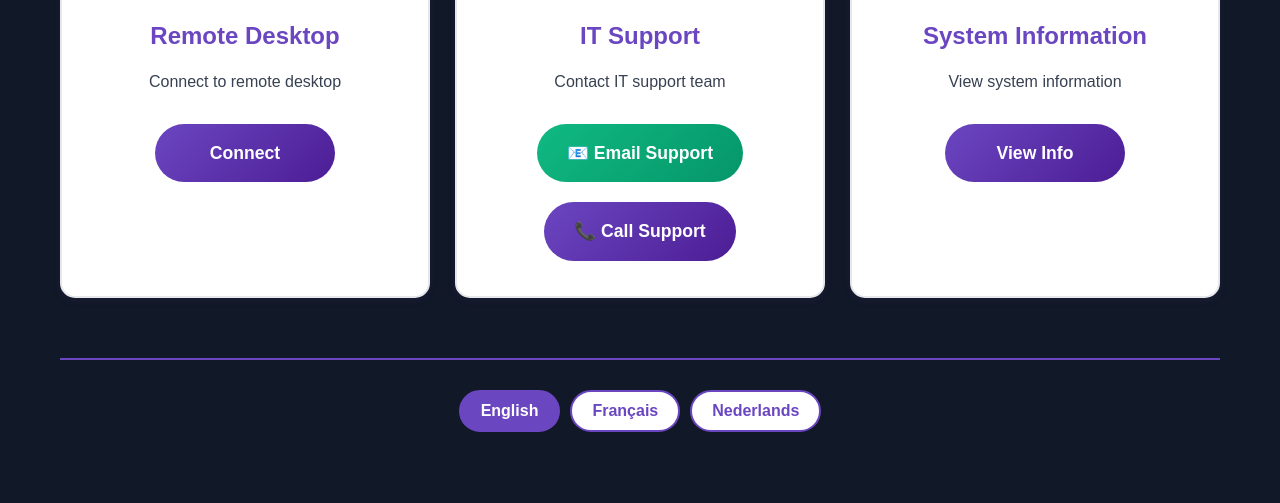
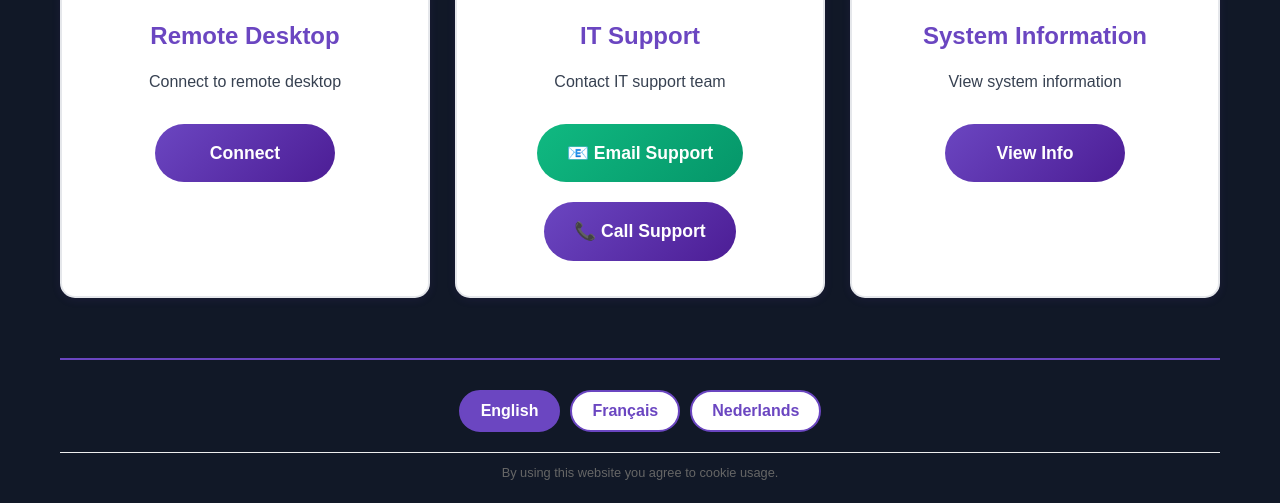
Before and after one commit to rambolabi/lebon.info, a plain HTML site: page index.html in a window 1280 px wide. Shown: the part 724-1227 px from the top of the page. Before the commit the page ends 1176 px from the top, so only its background shows below. Drawn offline with Linux system fonts and the light colour scheme.

Commit message:
Cookie usage

```diff
--- a/index.html
+++ b/index.html
@@ -1,11 +1,13 @@
 <!DOCTYPE html>
 <html lang="en">
+
 <head>
     <meta charset="UTF-8">
     <meta name="viewport" content="width=device-width, initial-scale=1.0">
     <title>Service Desk Portal</title>
     <link rel="stylesheet" href="style.css">
 </head>
+
 <body>
     <div class="container">
         <header>
@@ -27,7 +29,8 @@
                         <span class="lang fr">Réinitialiser votre mot de passe Microsoft</span>
                         <span class="lang nl">Reset uw Microsoft account wachtwoord</span>
                     </p>
-                    <a href="https://passwordreset.microsoftonline.com/passwordreset#!/" target="_blank" class="service-link">
+                    <a href="https://passwordreset.microsoftonline.com/passwordreset#!/" target="_blank"
+                        class="service-link">
                         <span class="lang en">Reset Password</span>
                         <span class="lang fr">Réinitialiser</span>
                         <span class="lang nl">Wachtwoord Reset</span>
@@ -129,9 +132,17 @@
                 <button onclick="setLanguage('fr')" class="lang-btn" data-lang="fr">Français</button>
                 <button onclick="setLanguage('nl')" class="lang-btn" data-lang="nl">Nederlands</button>
             </div>
+            <div class="cookie-notice">
+                <p>
+                    <span class="lang en">By using this website you agree to cookie usage.</span>
+                    <span class="lang fr">En utilisant ce site, vous acceptez l'utilisation de cookies.</span>
+                    <span class="lang nl">Door deze site te gebruiken gaat u akkoord met het gebruik van cookies.</span>
+                </p>
+            </div>
         </footer>
     </div>
 
     <script src="script.js"></script>
 </body>
+
 </html>
--- a/style.css
+++ b/style.css
@@ -331,3 +331,15 @@ body:not([data-lang]) .lang.en {
         padding: 12px 20px;
     }
 }
+    .cookie-notice {
+        text-align: center;
+        margin-top: 20px;
+        padding-top: 10px;
+        border-top: 1px solid #eee;
+    }
+
+    .cookie-notice p {
+        font-size: 0.8em;
+        color: #666;
+        margin: 0;
+    }
```
